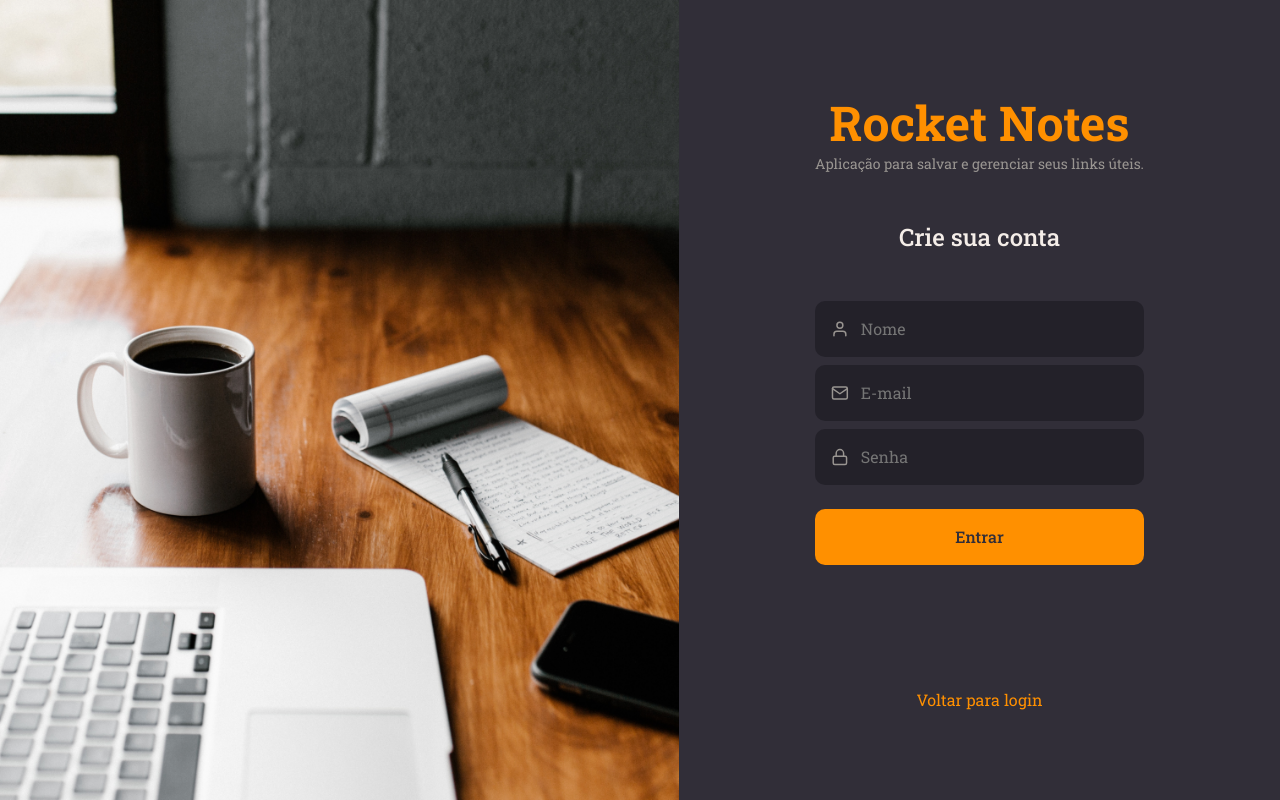
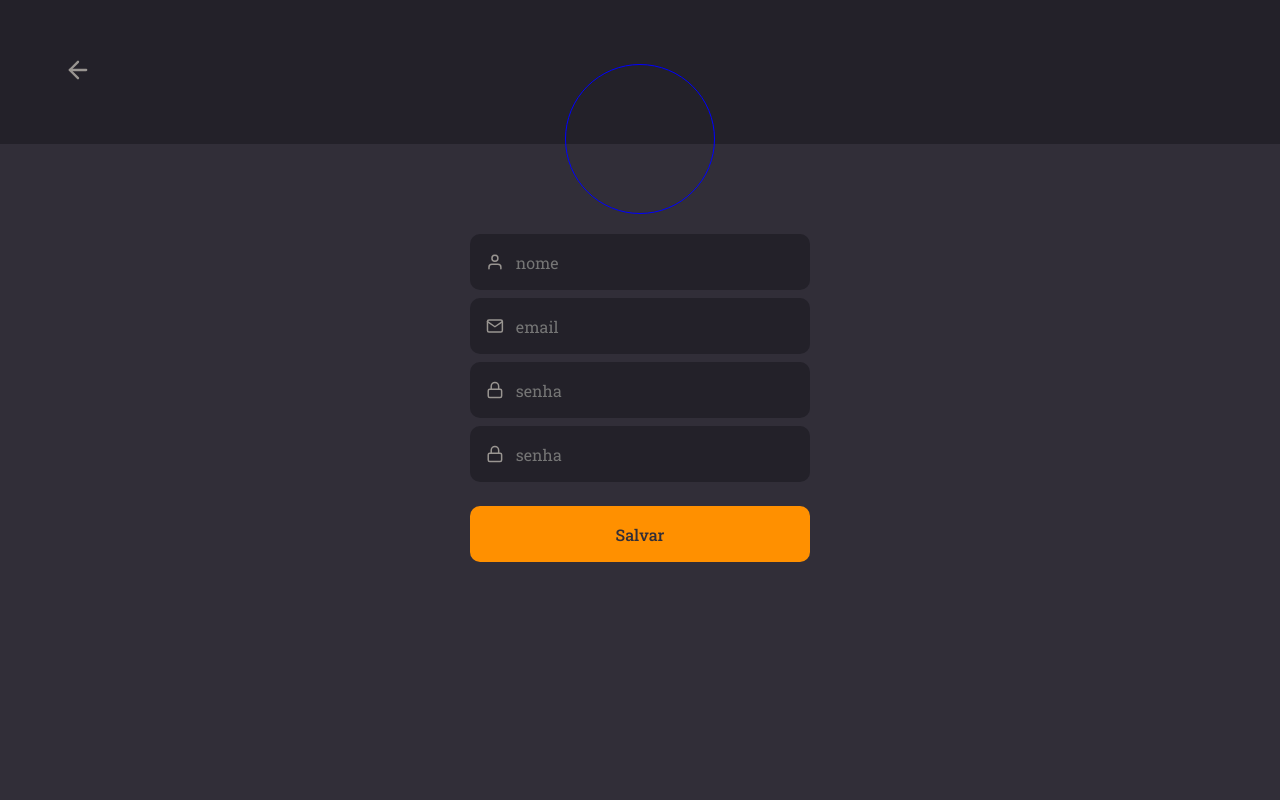
Before and after one commit to Felipe-Monte/vite-project, a React (Vite) app in the folder vite-project/: page / in a window 1280 px wide. Built offline with nearby package versions, Linux system fonts and the light colour scheme.

Commit message:
create profile page

```diff
--- a/vite-project/src/main.jsx
+++ b/vite-project/src/main.jsx
@@ -4,13 +4,13 @@ import { ThemeProvider } from 'styled-components'
 import GlobalStyles from './styles/global'
 import theme from './styles/theme'
 
-import { SignUp } from './pages/SignUp'
+import { Profile } from './pages/Profile'
 
 ReactDOM.createRoot(document.getElementById('root')).render(
   <React.StrictMode>
     <ThemeProvider theme={theme}>
       <GlobalStyles />
-      <SignUp />
+      <Profile />
     </ThemeProvider>
   </React.StrictMode>
 )
--- /dev/null
+++ b/vite-project/src/pages/Profile/index.jsx
@@ -0,0 +1,32 @@
+import { FiUser, FiMail, FiLock, FiArrowLeft } from 'react-icons/fi'
+
+import { Container, Form, Avatar } from './styles'
+
+import { Input } from '../../components/Input'
+import { Button } from '../../components/Button'
+
+export function Profile() {
+  return (
+    <Container>
+      <header>
+        <a href="#">
+          <FiArrowLeft />
+        </a>
+      </header>
+
+      <Avatar>
+
+      </Avatar>
+
+      <Form>
+        <Input icon={FiUser} placeholder='nome' type='text' />
+        <Input icon={FiMail} placeholder='email' type='email' />
+
+        <Input icon={FiLock} placeholder='senha' type='password' />
+        <Input icon={FiLock} placeholder='senha' type='password' />
+
+        <Button title='Salvar' />
+      </Form>
+    </Container>
+  )
+}
--- /dev/null
+++ b/vite-project/src/pages/Profile/styles.js
@@ -0,0 +1,39 @@
+import styled from 'styled-components'
+
+export const Container = styled.div`
+  width: 100%;
+  height: 100vh;
+
+
+  > header {
+    width: 100%;
+    height: 144px;
+
+    display: flex;
+    align-items: center;
+
+    padding: 64px;
+
+    background-color: ${({ theme }) => theme.COLORS.BACKGROUND_900};
+
+
+    svg {
+      font-size: 28px;
+      color: ${({ theme }) => theme.COLORS.GRAY_100};
+    }
+  }
+`
+
+export const Form = styled.form`
+  max-width: 340px;
+  margin: 100px auto;
+`
+
+export const Avatar = styled.div`
+  width: 150px;
+  height: 150px;
+  margin: -80px auto;
+
+  border: 1px solid blue;
+  border-radius: 50%;
+`
```
